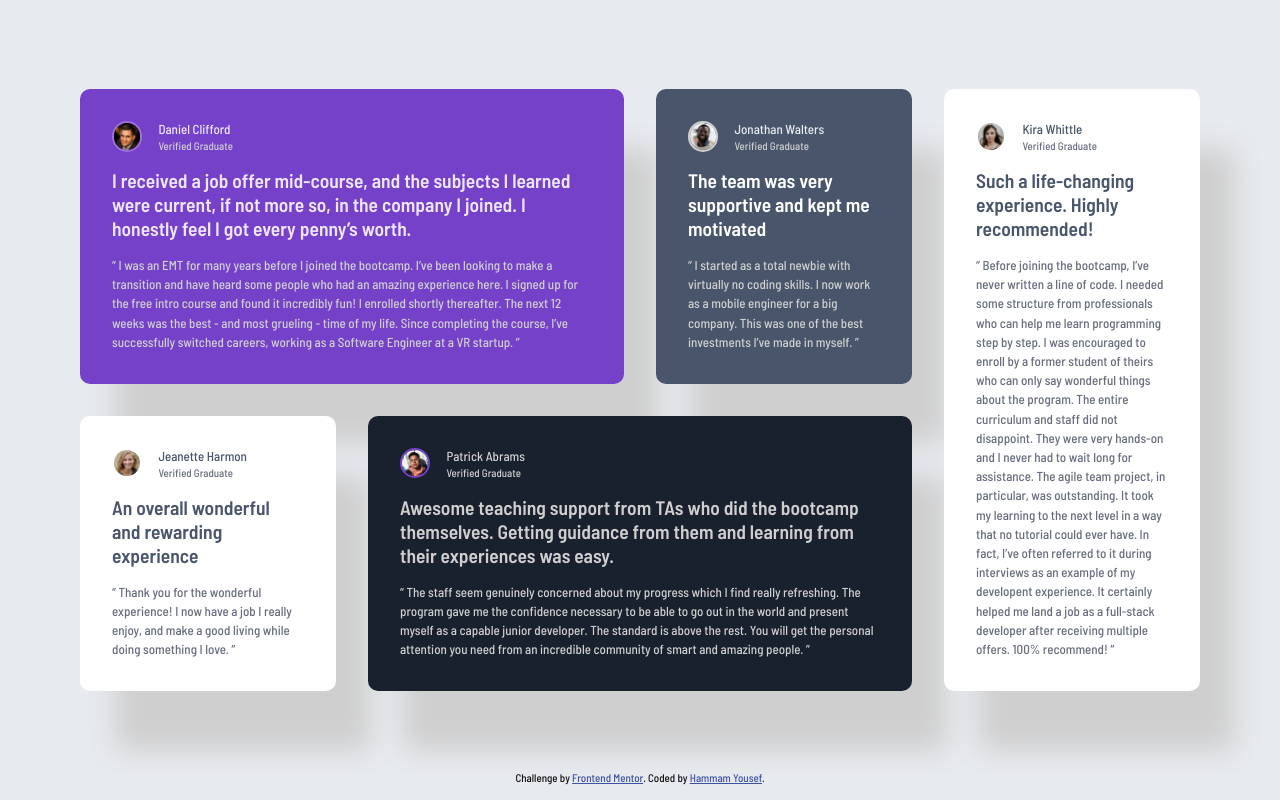
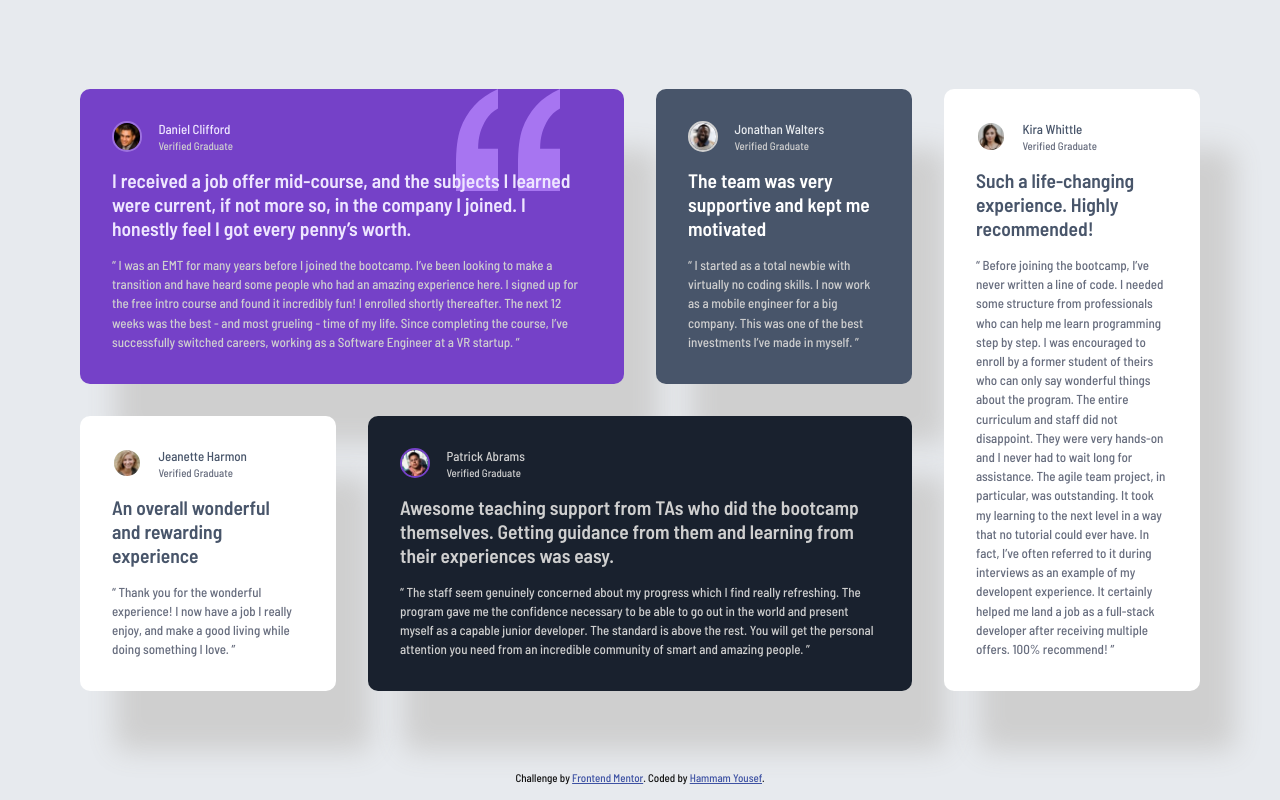
Before and after one commit to HammamYousef/Testimonials-grid-section, a plain HTML site: page index.html in a window 1280 px wide. Drawn offline with Linux system fonts and the light colour scheme.

Commit message:
add background image to article 1

```diff
--- a/style.css
+++ b/style.css
@@ -232,6 +232,9 @@ body {
 
   #article-1 {
     grid-column: span 2 / span 2;
+    background-image: url(images/bg-pattern-quotation.svg);
+    background-repeat: no-repeat;
+    background-position: right 4rem top;
   }
 
   #article-2 {
```
Also changed, not shown: 1 other file.
